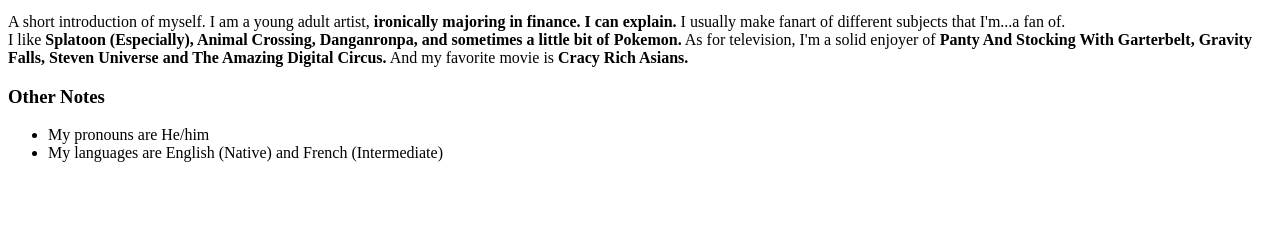
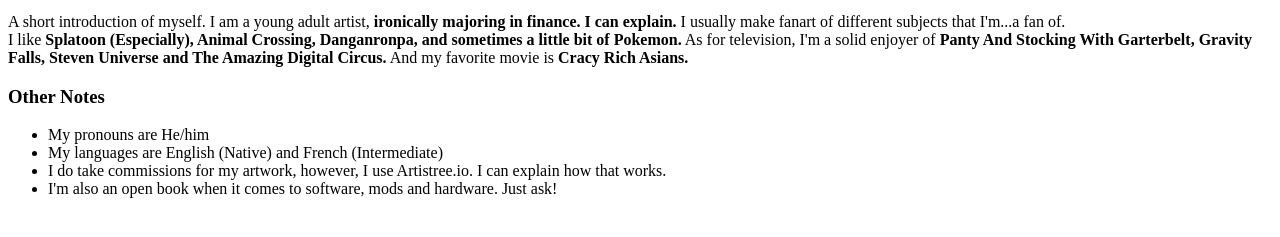
Before and after one commit to thenefariouskraken-oss/thenefariouskraken-oss.github.io, a plain HTML site: page index.htm in a window 1280 px wide. Shown: the part 101-338 px from the top of the page. Drawn offline with Linux system fonts and the light colour scheme.

Commit message:
Update index.htm

```diff
--- a/index.htm
+++ b/index.htm
@@ -11,6 +11,8 @@
     <ul>
       <li>My pronouns are He/him</li>
       <li>My languages are English (Native) and French (Intermediate)</li>
+      <li>I do take commissions for my artwork, however, I use Artistree.io. I can explain how that works.</li>
+      <li>I'm also an open book when it comes to software, mods and hardware. Just ask!</li>
     </ul>
 
   </body>
```
